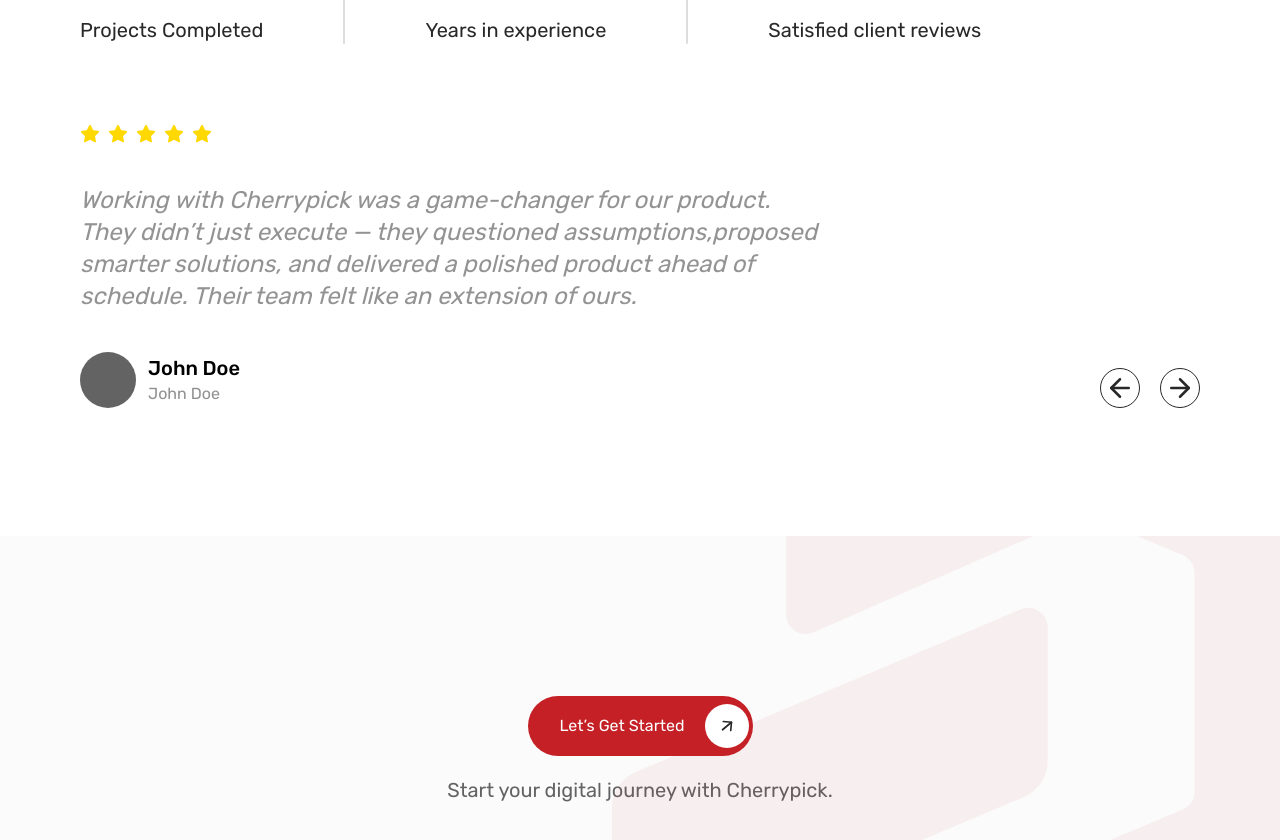
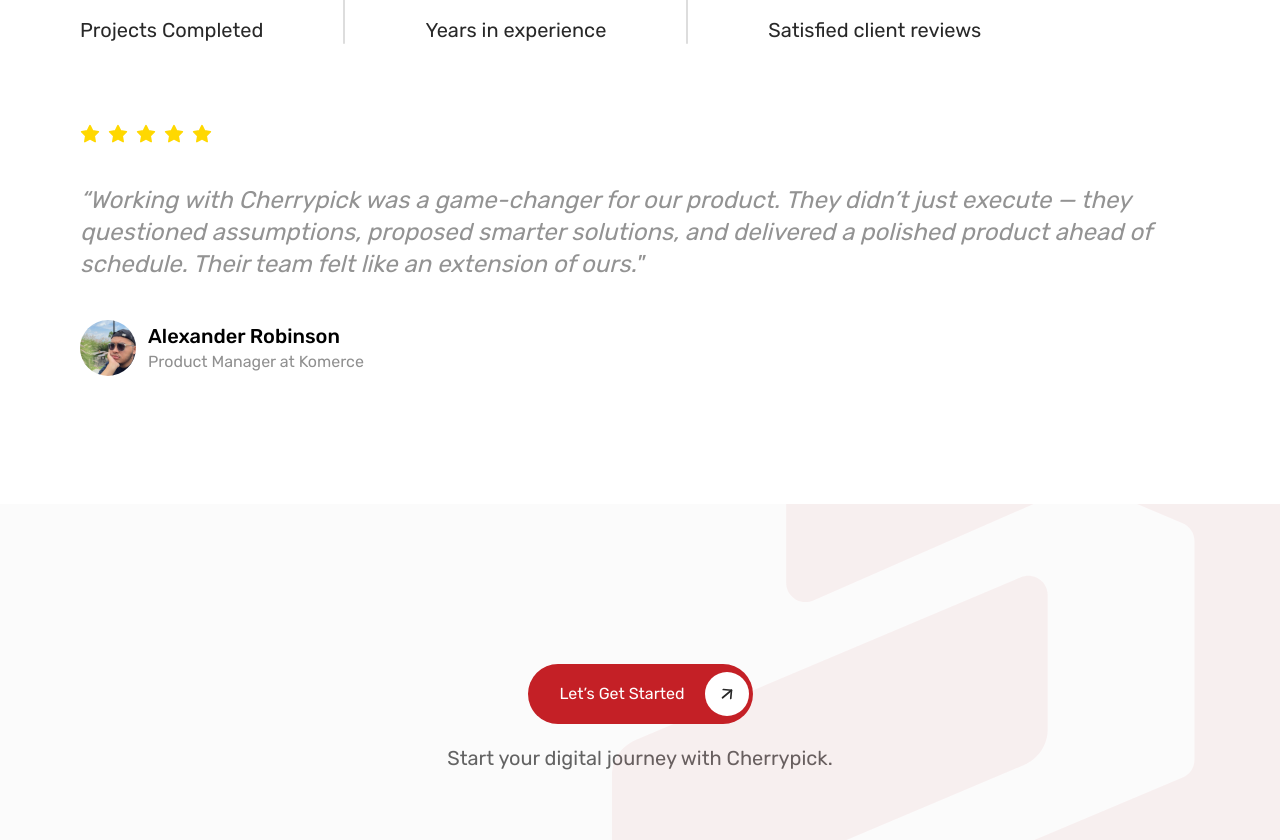
Before and after one commit to Cherrypick-Studio/Cherrypick-Landing-Page, a Next.js app: page / in a window 1280 px wide. Shown: the part 8180-9020 px from the top of the page. Built offline with nearby package versions, Linux system fonts and the light colour scheme.

Commit message:
added reviews

```diff
--- a/components/molecules/slider/slider-review.jsx
+++ b/components/molecules/slider/slider-review.jsx
@@ -1,5 +1,6 @@
 import { Button } from "@/components/ui/button";
 import { ArrowLeft, ArrowLeftCircle, ArrowRight, ArrowRightCircle, Star, StarIcon } from "lucide-react";
+import Image from "next/image";
 import { useEffect, useState } from "react";
 
 const SliderReview = () =>
@@ -10,25 +11,11 @@
     const exampleData = [
         {
           review:5,
-          text: ' Working with Cherrypick was a game-changer for our product. They didn’t just execute — they questioned assumptions,proposed smarter solutions, and delivered a polished product ahead of schedule. Their team felt like an extension of ours.',
-          name: 'John Doe',
-          position: 'CEO, ABC Company',
+          text: '“Working with Cherrypick was a game-changer for our product. They didn’t just execute — they questioned assumptions, proposed smarter solutions, and delivered a polished product ahead of schedule. Their team felt like an extension of ours."',
+          name: 'Alexander Robinson',
+          position: 'Product Manager at Komerce',
           image: '/images/avatar-1.png',
       },
-      {
-        review:2,
-        text: ' Working with Cherrypick was a game-changer for our product. They didn’t just execute — they questioned assumptions,proposed smarter solutions, and delivered a polished product ahead of schedule. Their team felt like an extension of ours.',
-        name: 'John Doe',
-        position: 'CEO, ABC Company',
-        image: '/images/avatar-1.png',
-      },
-      {
-        review:3,
-        text: ' Working with Cherrypick was a game-changer for our product. They didn’t just execute — they questioned assumptions,proposed smarter solutions, and delivered a polished product ahead of schedule. Their team felt like an extension of ours.',
-        name: 'John Doe',
-        position: 'CEO, ABC Company',
-        image: '/images/avatar-1.png',
-      }
       ]
 
       // button execution function
@@ -72,16 +59,17 @@
                   {exampleData[currentIndex].text}
                 </p>
               <div className="flex gap-3 items-center">
-                <div className="w-14 h-14 rounded-full bg-gray-300" />
+              <Image width={56} height={56} src={'/images/alex-komerce-photo.svg'} alt="photo-review"/>
                 <div className="flex flex-col">
                   <h1 className="text-xl font-medium">{exampleData[currentIndex].name}</h1>
-                  <span className="text-base text-gray-150">{exampleData[currentIndex].name}</span>
+                  <span className="text-base text-gray-150">{exampleData[currentIndex].position}</span>
                 </div>
               </div>
             </div>
           </div>
       </div>
       {/* button slider  */}
+      {exampleData.length > 1 &&
       <div className="flex w-1/2 justify-end items-end gap-5 max-lg:justify-between max-lg:w-full">
       <div className="w-fit border border-black rounded-full p-1 cursor-pointer"  onClick={prevSlide}>
         <ArrowLeft size={30}  className="text-gray-500 cursor-pointer hover:text-gray-700 transition-colors"/>
@@ -90,6 +78,7 @@
       <ArrowRight size={30}  className="text-gray-500 cursor-pointer hover:text-gray-700 transition-colors"/>
       </div>
         </div>
+      }
     </div>
   )
 }
```
Also changed, not shown: public/images/alex-komerce-photo.svg (added). Lines whose indentation alone changed are shown as unchanged.
